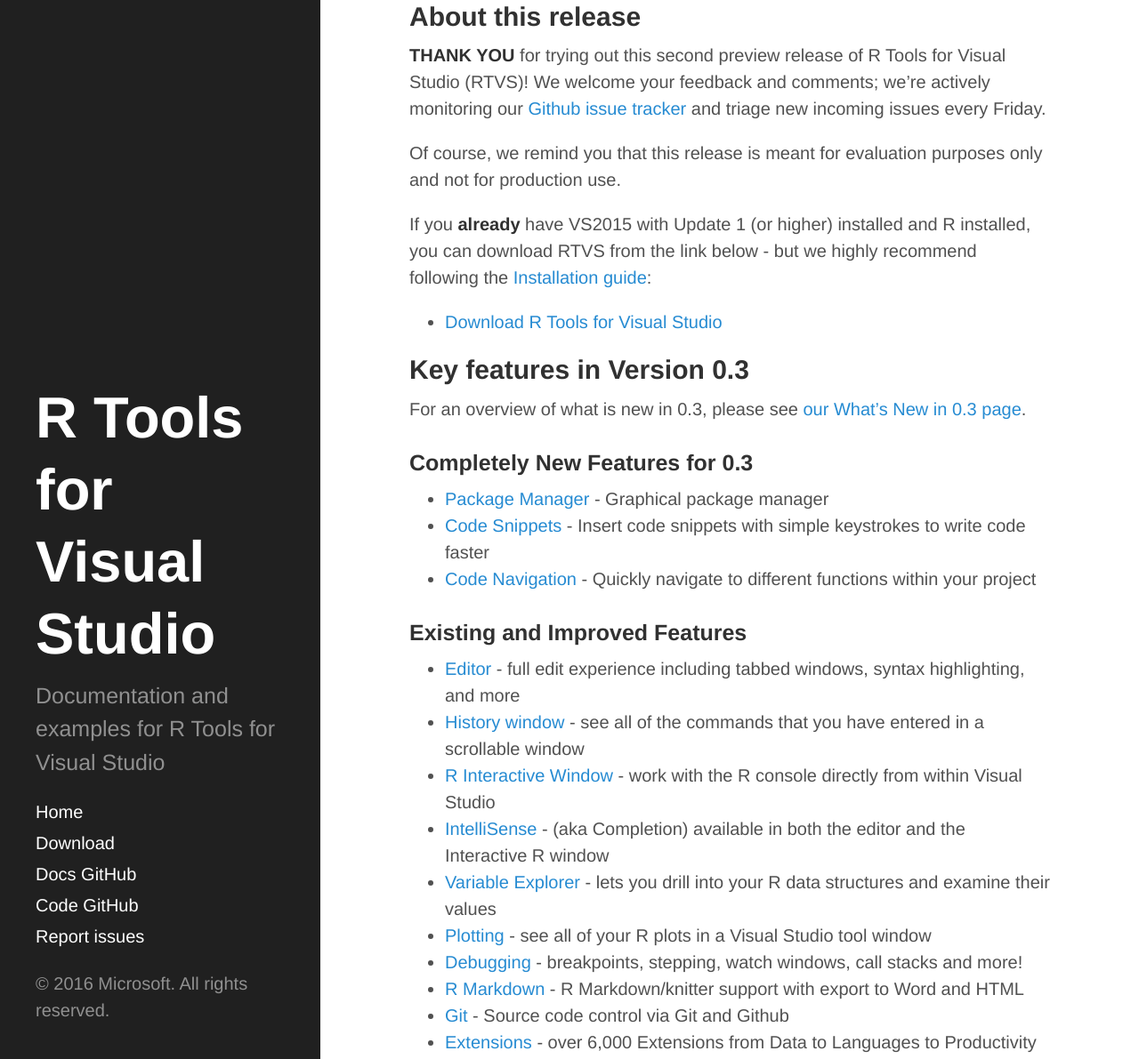
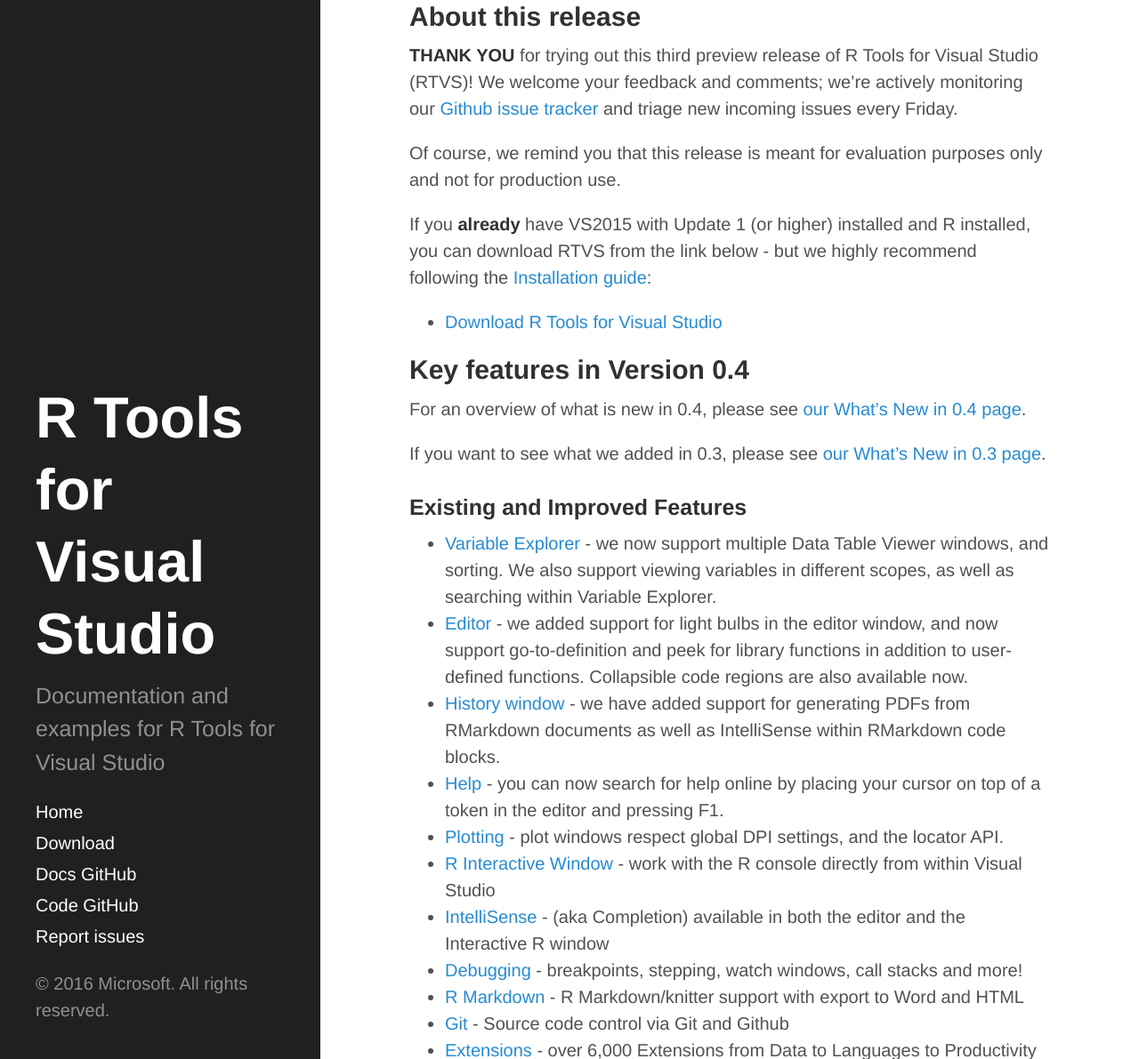
Before and after one commit to microsoft/RTVS-docs, a Jekyll site: the page built from index.md, in a window 1280 px wide and 1400 px high, scrolled down 259 px. Shown: the part 209-1400 px from the top of the window at 89% size. Built offline with Jekyll 4.4.1, drawn with Linux system fonts in a browser that asks for light colours; some of the changed text lies outside the part shown.

Commit message:
updating docs for 0.4

```diff
--- a/index.md
+++ b/index.md
@@ -8,7 +8,7 @@
 
 ## About this release
 
-**THANK YOU** for trying out this second preview release of R Tools for Visual
+**THANK YOU** for trying out this third preview release of R Tools for Visual
 Studio (RTVS)! We welcome your feedback and comments; we're actively monitoring
 our [Github issue tracker](https://github.com/microsoft/RTVS/issues) and triage
 new incoming issues every Friday.
@@ -22,35 +22,41 @@
 
 * [Download R Tools for Visual Studio](https://aka.ms/rtvs-current)
 
-## Key features in Version 0.3
+## Key features in Version 0.4
 
-For an overview of what is new in 0.3, please see [our What's New in 0.3
+For an overview of what is new in 0.4, please see [our What's New in 0.4
+page](new_for_04.html).
+
+If you want to see what we added in 0.3, please see [our What's New in 0.3
 page](new_for_03.html).
-
-### Completely New Features for 0.3
-
-* [Package Manager](package-manager.html) - Graphical package manager
-* [Code Snippets](code-snippets.html) - Insert code snippets with simple
-    keystrokes to write code faster
-* [Code Navigation](code-navigation.html) - Quickly navigate to different
-    functions within your project
 
 ### Existing and Improved Features
 
-* [Editor](editing.html) - full edit experience including tabbed windows, syntax highlighting, and more
-* [History window](history.html) - see all of the commands that you have entered in a scrollable window
+* [Variable Explorer](variable-explorer.html) - we now support multiple Data
+    Table Viewer windows, and sorting. We also support viewing variables in
+    different scopes, as well as searching within Variable Explorer.
+* [Editor](editing.html) - we added support for light bulbs in the editor
+    window, and now support go-to-definition and peek for library functions in
+    addition to user-defined functions. Collapsible code regions are also
+    available now.
+* [History window](history.html) - we have added support for generating PDFs
+    from RMarkdown documents as well as IntelliSense within RMarkdown code
+    blocks.
+* [Help](help.html) - you can now search for help online by placing your cursor
+    on top of a token in the editor and pressing F1.
+* [Plotting](plotting.html) - plot windows respect global DPI settings, and the
+    locator API.
 * [R Interactive Window](interactive-repl.html) - work with the R console directly from within Visual Studio
 * [IntelliSense](intellisense.html) - (aka Completion) available in both the editor and the Interactive R window
-* [Variable Explorer](variable-explorer.html) - lets you drill into your R data structures and examine their values
-* [Plotting](plotting.html) - see all of your R plots in a Visual Studio tool window
 * [Debugging](debugging.html) -  breakpoints, stepping, watch windows, call stacks and more!
 * [R Markdown](rmarkdown.html) - R Markdown/knitter support with export to Word and HTML
 * [Git](git.html) - Source code control via Git and Github
 * [Extensions](extensions.html) - over 6,000 Extensions from Data to Languages to Productivity
-* [Polyglot IDE](polyglot.html) - VS supports R, Python, C++, C#, Node.js, SQL, â€¦ projects simultaneously
-* [Help](help.html) - use ? and ?? to view R documentation within Visual Studio
+* [Polyglot IDE](polyglot.html) - VS supports R, Python, C++, C#, Node.js, SQL projects simultaneously
 
-## A quick video overview
+## A quick video overview (for 0.3)
+
+Video coming soon for 0.4!
 
 <iframe width="560" height="315" align="middle" src="https://www.youtube.com/embed/KPS0ytrt9SA" frameborder="0" allowfullscreen></iframe>
 
@@ -187,10 +193,10 @@
 
 A. There a number of these. For example:
 
-* Variable Explorer does not allow edit, search, sort.
 * Refactoring in the Editor
 * Rendering Shiny apps or `ggviz` plots in a VS window. We currently
     render using the default browser
+* Running your R session on another computer
 * Customization options when saving plots as PDF or bitmaps
 
 We'll be addressing these in the near future.
```
Also changed, not shown: other parts of index.md (+1 -1 lines), checkforupdate.md (+1 -1 lines), media/rtvs-version-current.png.
